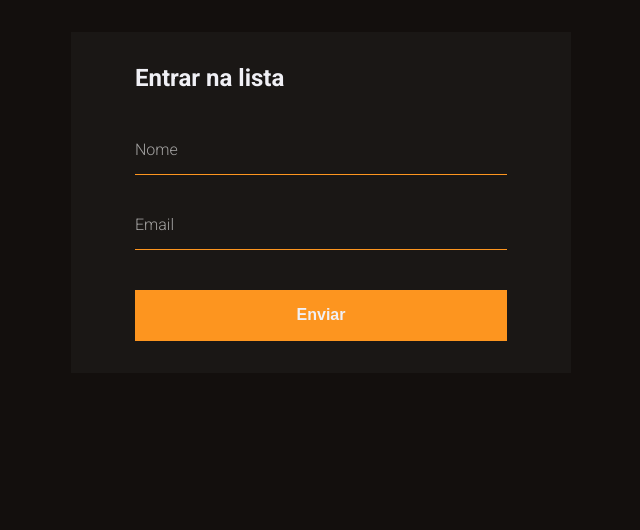
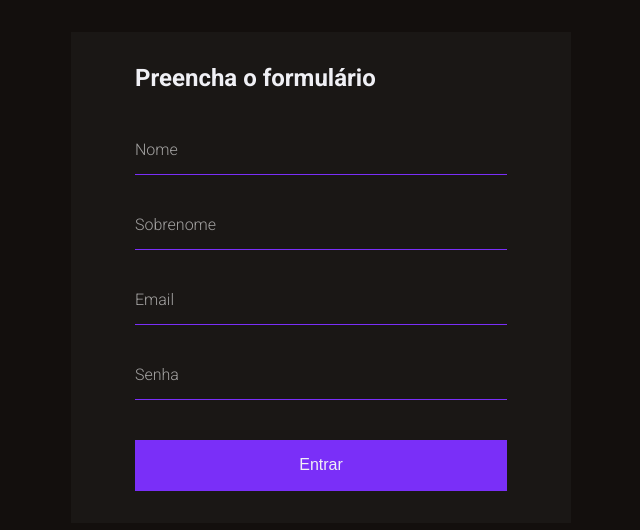
Before and after one commit to lucasbezq/form-validation, a plain HTML site: page index.html in a window 1280 px wide. Shown: the whole page, without its empty margins (319-959 px from the left). Drawn offline with Linux system fonts and the light colour scheme.

Commit message:
inserção de 2 campos

```diff
--- a/index.html
+++ b/index.html
@@ -4,7 +4,7 @@
 <head>
     <meta charset="UTF-8">
     <meta name="viewport" content="width=device-width, initial-scale=1.0">
-    <title>Form validation with HTML API</title>
+    <title>Form validation</title>
 
     <link rel="stylesheet" href="style.css">
     <link href="https://fonts.googleapis.com/css2?family=Roboto:wght@300;700&display=swap" rel="stylesheet">
@@ -15,11 +15,17 @@
 
 <body>
     <form>
-        <h2>Entrar na lista</h2>
+        <h2>Preencha o formulário</h2>
 
         <div class="input">
             <input type="text" required>
             <label>Nome</label>
+            <span class="error"></span>
+        </div>
+
+        <div class="input">
+            <input type="text" required>
+            <label>Sobrenome</label>
             <span class="error"></span>
         </div>
 
@@ -29,7 +35,13 @@
             <span class="error"></span>
         </div>
 
-        <button type="submit">Enviar</button>
+        <div class="input">
+            <input type="password" required>
+            <label>Senha</label>
+            <span class="error"></span>
+        </div>
+
+        <button type="submit">Entrar</button>
 
     </form>
 </body>
--- a/style.css
+++ b/style.css
@@ -1,5 +1,5 @@
 :root {
-    --primary-color: #fd951f;
+    --primary-color: #7A2FF8;
     --bg-color: #130f0d;
     --text-color: #f0f0f5;
     --light-color: rgba(255, 255, 255, 0.04)
@@ -62,7 +62,7 @@ input, button {
 
     color: var(--text-color);
     font-size: 1em;
-    font-weight: 600;
+    font-weight: 00;
 }
 
 button {
@@ -83,7 +83,7 @@ input ~ label {
 input:focus ~ label,
 input:valid ~ label {
     transform: translateY(-25px);
-    font-size: 0.8rem;
+    font-size: 0.8em;
     letter-spacing: 0.1em;
 }
 
```
